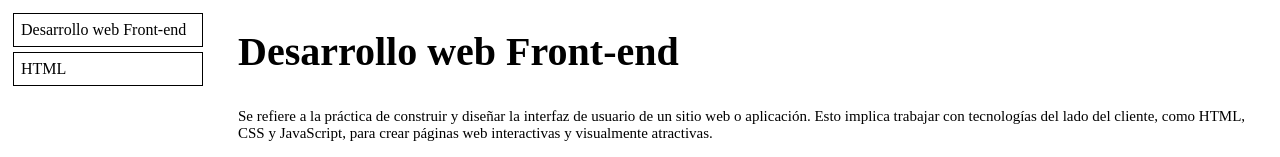
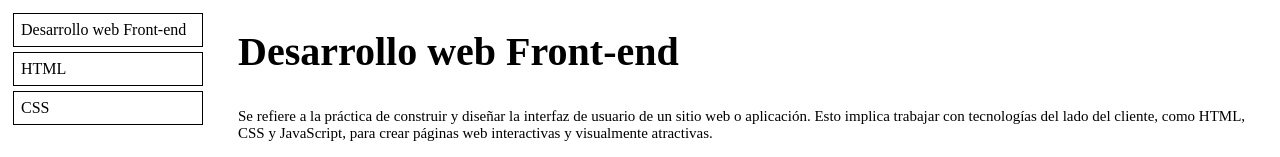
Before and after one commit to AntonellaEL/FAQ-DS, a plain HTML site: page index.html in a window 1280 px wide. Shown: the top 157 px of the page. Drawn offline with Linux system fonts and the light colour scheme.

Commit message:
add button css

```diff
--- a/index.html
+++ b/index.html
@@ -11,6 +11,7 @@
         <div class="buttons">
             <a href="#seccion1" class="button">Desarrollo web Front-end</a>
             <a href="#seccion2" class="button">HTML</a>
+            <a href="#seccion3" class="button">CSS</a>
         </div>
     </div>
     <div class="informations">
```
